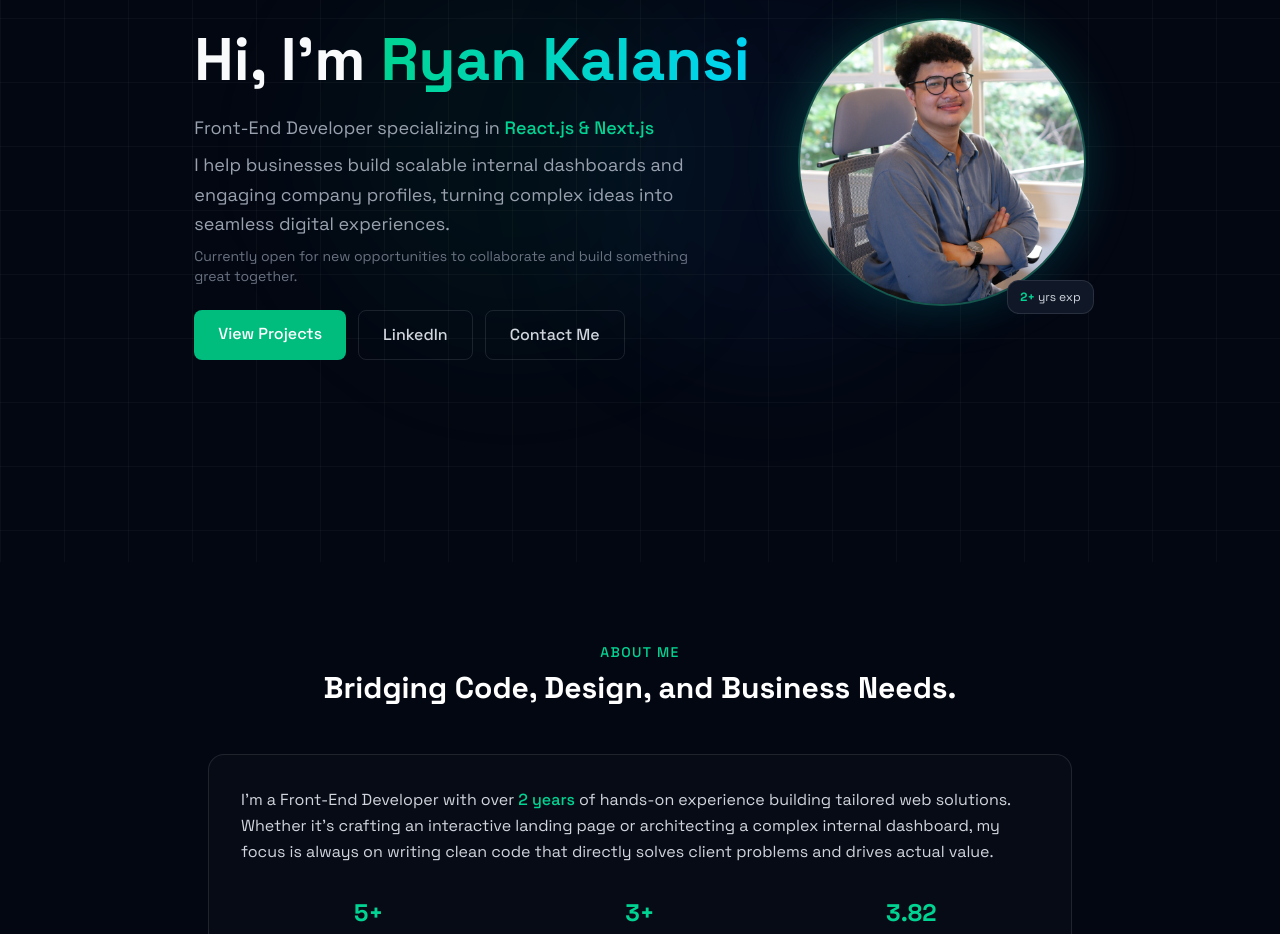
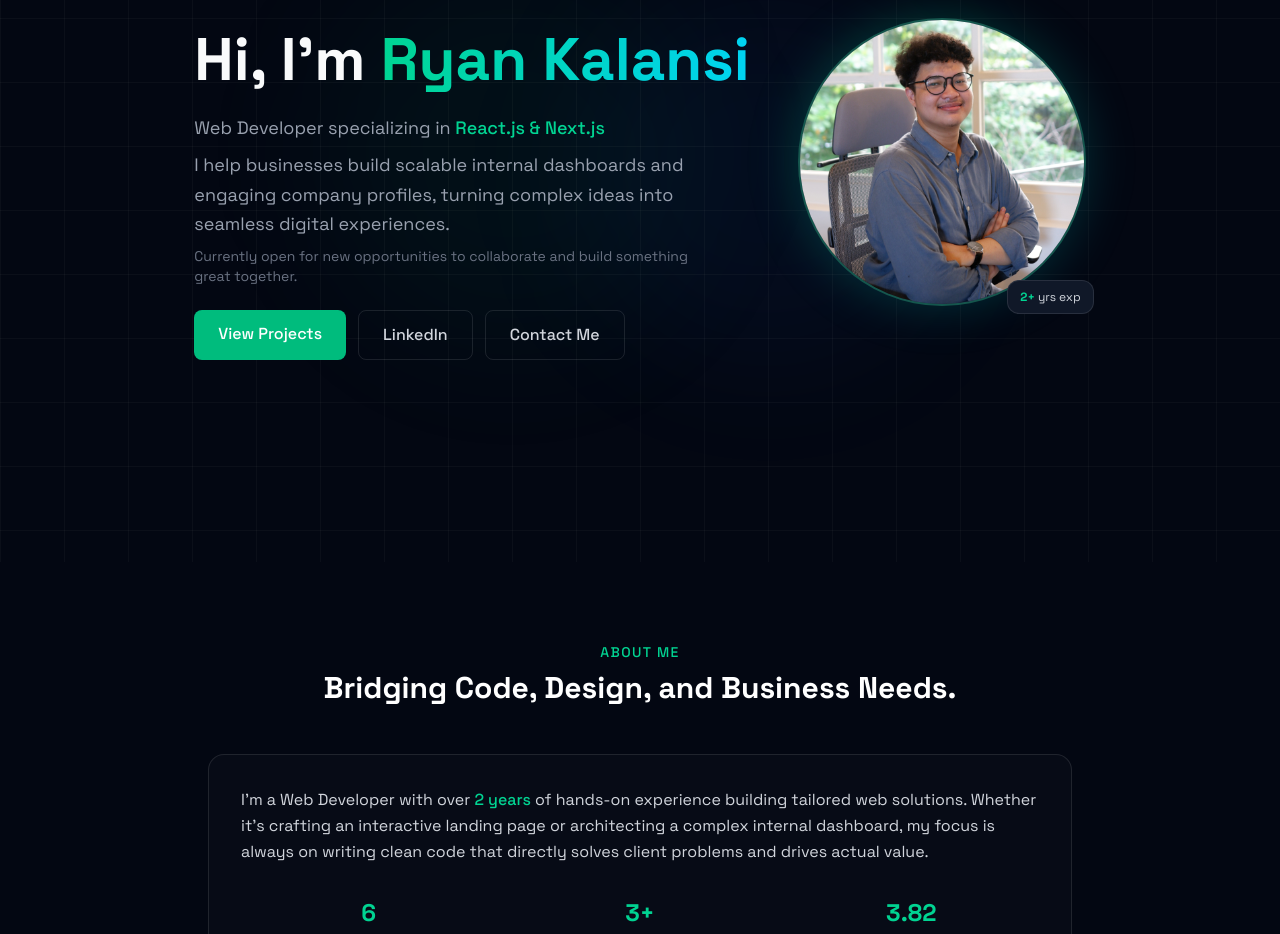
Before and after one commit to ryankalansi/ryan-portfolio, a React (Vite) app: page / in a window 1280 px wide. Shown: the part 238-1172 px from the top of the page. Built offline with nearby package versions, Linux system fonts and the light colour scheme.

Commit message:
update copywriting to web developer

```diff
--- a/src/components/sections/About.jsx
+++ b/src/components/sections/About.jsx
@@ -130,7 +130,7 @@ export const About = () => {
 
           <div className="rounded-2xl p-8 border border-white/10 bg-white/2 mb-8">
             <p className="text-gray-300 text-base leading-relaxed mb-8">
-              I'm a Front-End Developer with over{" "}
+              I'm a Web Developer with over{" "}
               <span className="text-emerald-400 font-medium">2 years</span> of
               hands-on experience building tailored web solutions. Whether it's
               crafting an interactive landing page or architecting a complex
@@ -140,7 +140,7 @@ export const About = () => {
 
             <div className="grid grid-cols-3 gap-4 mb-8 pb-8 border-b border-white/10">
               {[
-                { num: "5+", label: "Projects delivered" },
+                { num: "6", label: "Projects delivered" },
                 { num: "3+", label: "Clients" },
                 { num: "3.82", label: "GPA / 4.00" },
               ].map((stat) => (
--- a/src/components/sections/Home.jsx
+++ b/src/components/sections/Home.jsx
@@ -33,7 +33,7 @@ export const Home = () => {
 
               <div className="text-gray-400 text-lg mb-2 max-w-lg leading-relaxed">
                 <p>
-                  Front-End Developer specializing in{" "}
+                  Web Developer specializing in{" "}
                   <span className="text-emerald-400 font-medium">
                     React.js & Next.js
                   </span>
```
